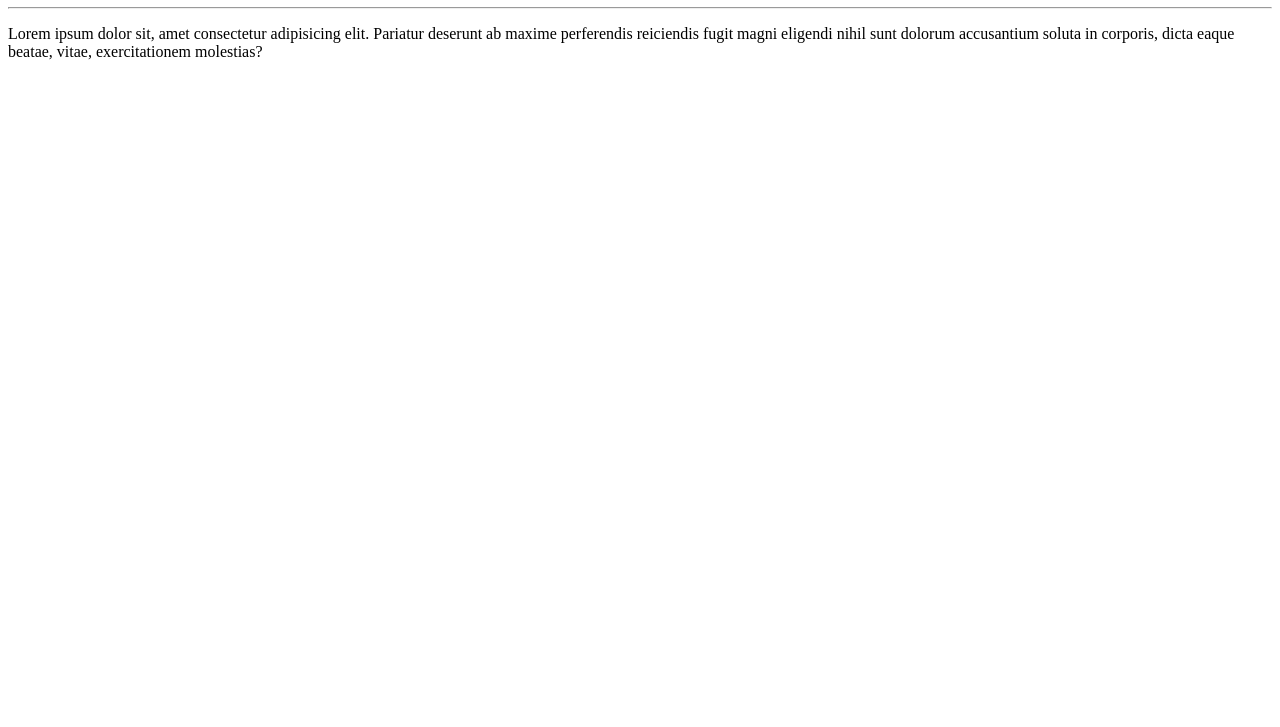
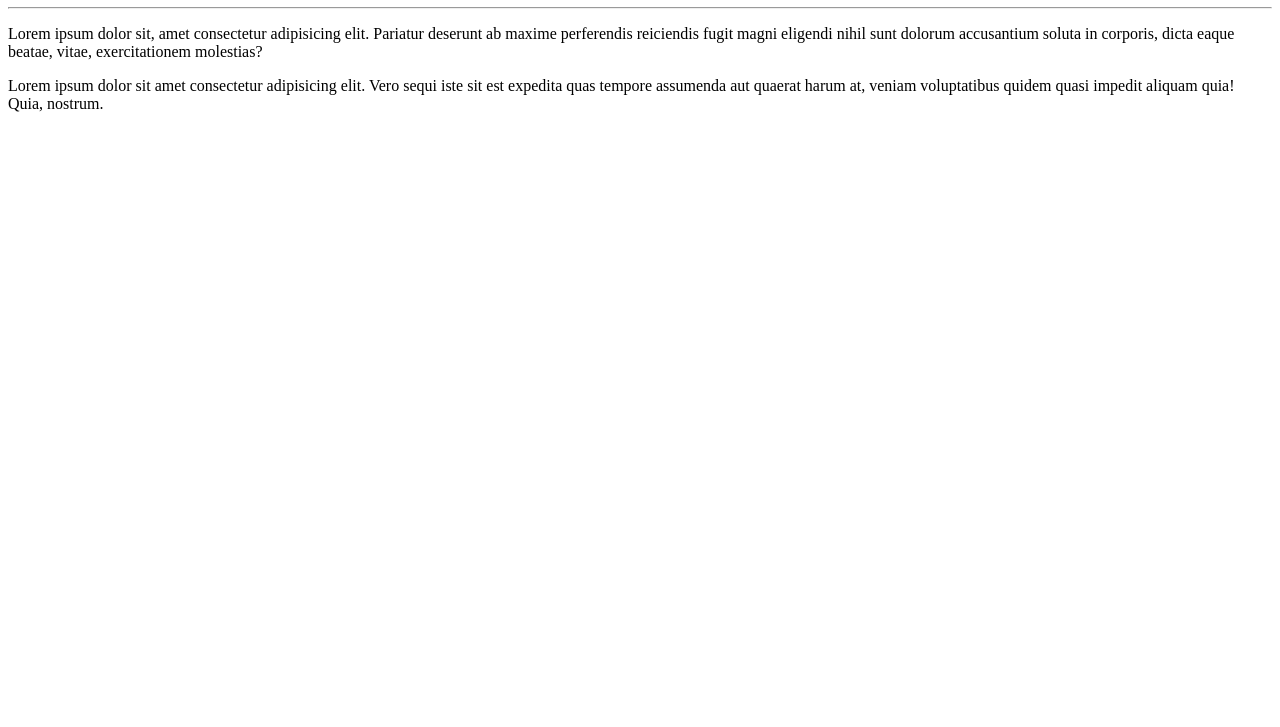
Before and after one commit to weltongoncalvesimpacta/weltongoncalves, a plain HTML site: page site-pessoal/index.html in a window 1280 px wide. Shown: the part 73-800 px from the top of the page. Drawn offline with Linux system fonts and the light colour scheme.

Commit message:
adicionei paragrafo

```diff
--- a/site-pessoal/index.html
+++ b/site-pessoal/index.html
@@ -10,6 +10,8 @@
     <h1>Aqui começa minha historia </h1>
     <hr>
     <p>Lorem ipsum dolor sit, amet consectetur adipisicing elit. Pariatur deserunt ab maxime perferendis reiciendis fugit magni eligendi nihil sunt dolorum accusantium soluta in corporis, dicta eaque beatae, vitae, exercitationem molestias?</p>
+    <p>Lorem ipsum dolor sit amet consectetur adipisicing elit. Vero sequi iste sit est expedita quas tempore assumenda aut quaerat harum at, veniam voluptatibus quidem quasi impedit aliquam quia! Quia, nostrum.</p>
+
 
 </body>
 </html>
```
